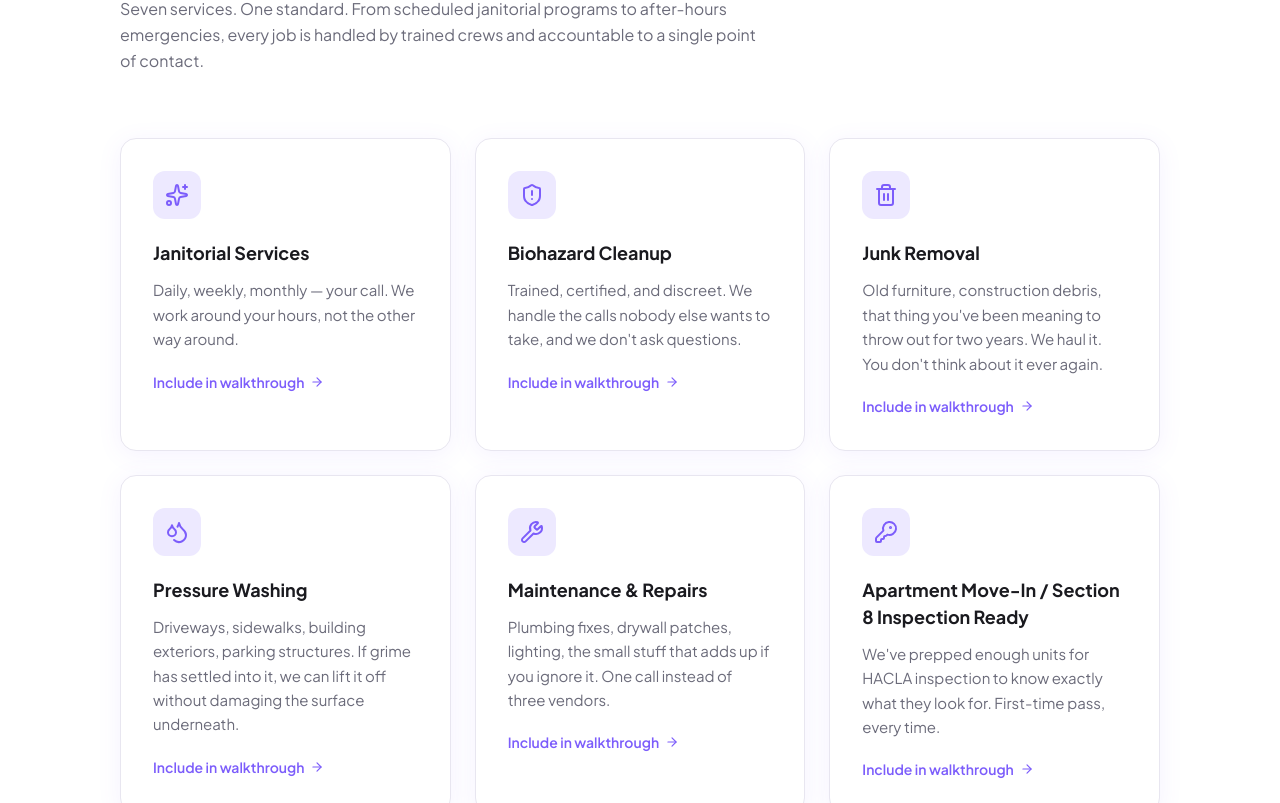
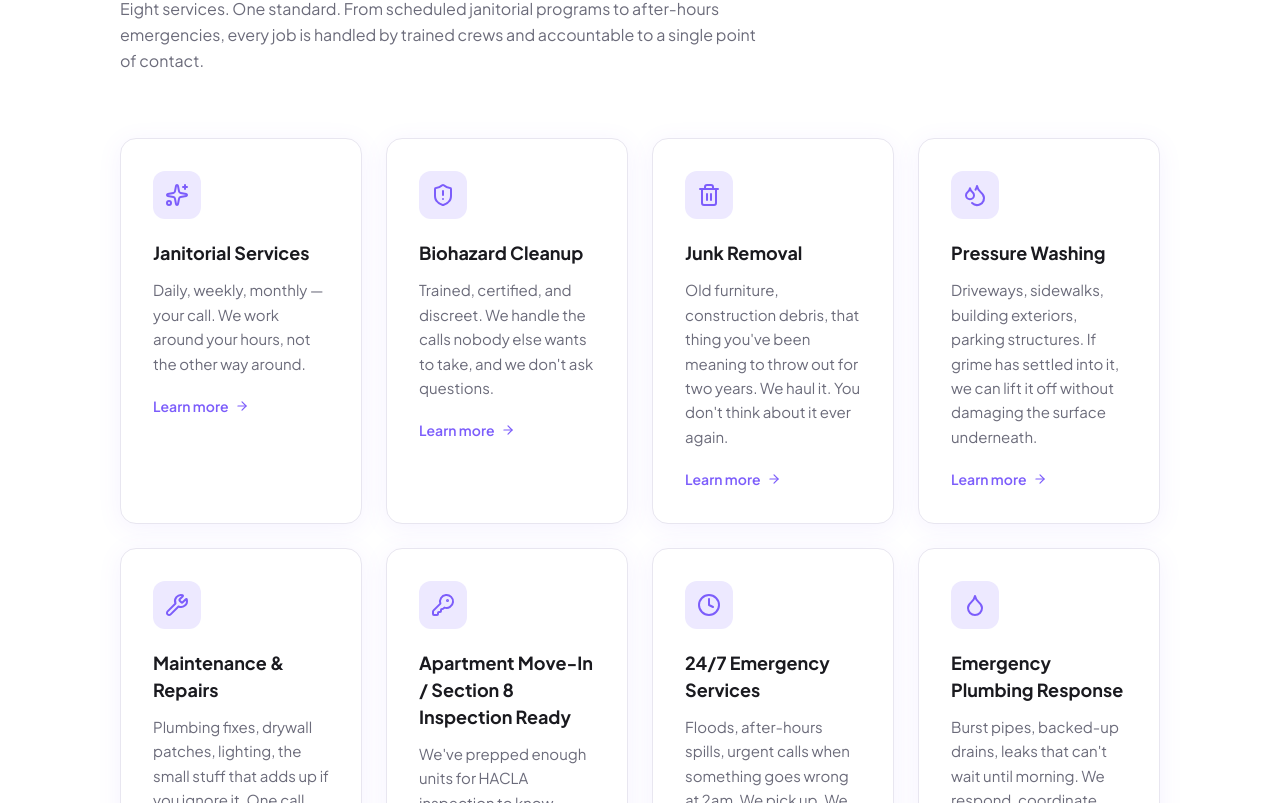
Before and after one commit to CreamVamp/Orchid, a React (Vite) app: page / in a window 1280 px wide. Shown: the part 1577-2380 px from the top of the page. Built offline with nearby package versions, Linux system fonts and the light colour scheme.

Commit message:
Link homepage service cards to service pages

```diff
--- a/src/sections/Services.tsx
+++ b/src/sections/Services.tsx
@@ -1,4 +1,5 @@
 import { useEffect, useRef } from 'react';
+import { Link } from 'react-router-dom';
 import gsap from 'gsap';
 import { ScrollTrigger } from 'gsap/ScrollTrigger';
 import {
@@ -6,6 +7,7 @@ import {
   ShieldAlert,
   Trash2,
   Droplets,
+  Droplet,
   Wrench,
   KeyRound,
   Clock,
@@ -18,6 +20,7 @@ interface Service {
   title: string;
   description: string;
   icon: React.ElementType;
+  route: string;
 }
 
 const services: Service[] = [
@@ -25,36 +28,49 @@ const services: Service[] = [
     title: 'Janitorial Services',
     description: 'Daily, weekly, monthly — your call. We work around your hours, not the other way around.',
     icon: Sparkles,
+    route: '/services/janitorial',
   },
   {
     title: 'Biohazard Cleanup',
     description: 'Trained, certified, and discreet. We handle the calls nobody else wants to take, and we don\'t ask questions.',
     icon: ShieldAlert,
+    route: '/services/biohazard',
   },
   {
     title: 'Junk Removal',
     description: 'Old furniture, construction debris, that thing you\'ve been meaning to throw out for two years. We haul it. You don\'t think about it ever again.',
     icon: Trash2,
+    route: '/services/junk-removal',
   },
   {
     title: 'Pressure Washing',
     description: 'Driveways, sidewalks, building exteriors, parking structures. If grime has settled into it, we can lift it off without damaging the surface underneath.',
     icon: Droplets,
+    route: '/services/pressure-washing',
   },
   {
     title: 'Maintenance & Repairs',
     description: 'Plumbing fixes, drywall patches, lighting, the small stuff that adds up if you ignore it. One call instead of three vendors.',
     icon: Wrench,
+    route: '/services/maintenance-repairs',
   },
   {
     title: 'Apartment Move-In / Section 8 Inspection Ready',
     description: 'We\'ve prepped enough units for HACLA inspection to know exactly what they look for. First-time pass, every time.',
     icon: KeyRound,
+    route: '/services/move-in-section-8',
   },
   {
     title: '24/7 Emergency Services',
     description: 'Floods, after-hours spills, urgent calls when something goes wrong at 2am. We pick up. We show up. We clean up.',
     icon: Clock,
+    route: '/services/emergency-services',
+  },
+  {
+    title: 'Emergency Plumbing Response',
+    description: 'Burst pipes, backed-up drains, leaks that can\'t wait until morning. We respond, coordinate, and resolve — fast.',
+    icon: Droplet,
+    route: '/services/emergency-plumbing',
   },
 ];
 
@@ -63,7 +79,7 @@ export default function Services() {
   const eyebrowRef = useRef<HTMLSpanElement>(null);
   const titleRef = useRef<HTMLHeadingElement>(null);
   const introRef = useRef<HTMLParagraphElement>(null);
-  const cardsRef = useRef<(HTMLDivElement | null)[]>([]);
+  const cardsRef = useRef<(HTMLElement | null)[]>([]);
 
   useEffect(() => {
     const ctx = gsap.context(() => {
@@ -117,17 +133,18 @@ export default function Services() {
             opacity: 0,
           }}
         >
-          Seven services. One standard. From scheduled janitorial programs to after-hours emergencies, every job is handled by trained crews and accountable to a single point of contact.
+          Eight services. One standard. From scheduled janitorial programs to after-hours emergencies, every job is handled by trained crews and accountable to a single point of contact.
         </p>
 
-        <div className="grid grid-cols-1 md:grid-cols-2 lg:grid-cols-3 gap-6">
+        <div className="grid grid-cols-1 md:grid-cols-2 lg:grid-cols-4 gap-6">
           {services.map((service, index) => {
             const Icon = service.icon;
             return (
-              <div
+              <Link
                 key={service.title}
+                to={service.route}
                 ref={(el) => { cardsRef.current[index] = el; }}
-                className="bg-white rounded-2xl p-7 lg:p-8 border transition-all duration-300 hover:shadow-card-hover hover:-translate-y-0.5 group"
+                className="block bg-white rounded-2xl p-7 lg:p-8 border transition-all duration-300 hover:shadow-card-hover hover:-translate-y-0.5 group cursor-pointer"
                 style={{
                   borderColor: '#E8E6F0',
                   boxShadow: '0 4px 24px rgba(124, 93, 251, 0.08)',
@@ -141,8 +158,8 @@ export default function Services() {
                   <Icon size={24} style={{ color: '#7C5DFB' }} />
                 </div>
                 <h3
-                  className="font-bold mb-3"
-                  style={{ fontSize: '18px', color: '#1A1A1F' }}
+                  className="font-bold mb-3 transition-colors duration-200 text-[#1A1A1F] group-hover:text-brand"
+                  style={{ fontSize: '18px' }}
                 >
                   {service.title}
                 </h3>
@@ -152,14 +169,13 @@ export default function Services() {
                 >
                   {service.description}
                 </p>
-                <button
-                  className="inline-flex items-center gap-1.5 mt-5 text-sm font-semibold transition-colors duration-200 group-hover:gap-2.5"
-                  style={{ color: '#7C5DFB' }}
+                <span
+                  className="inline-flex items-center gap-1.5 mt-5 text-sm font-semibold transition-all duration-200 group-hover:gap-2.5 text-brand"
                 >
-                  Include in walkthrough
+                  Learn more
                   <ArrowRight size={14} />
-                </button>
-              </div>
+                </span>
+              </Link>
             );
           })}
         </div>
```
